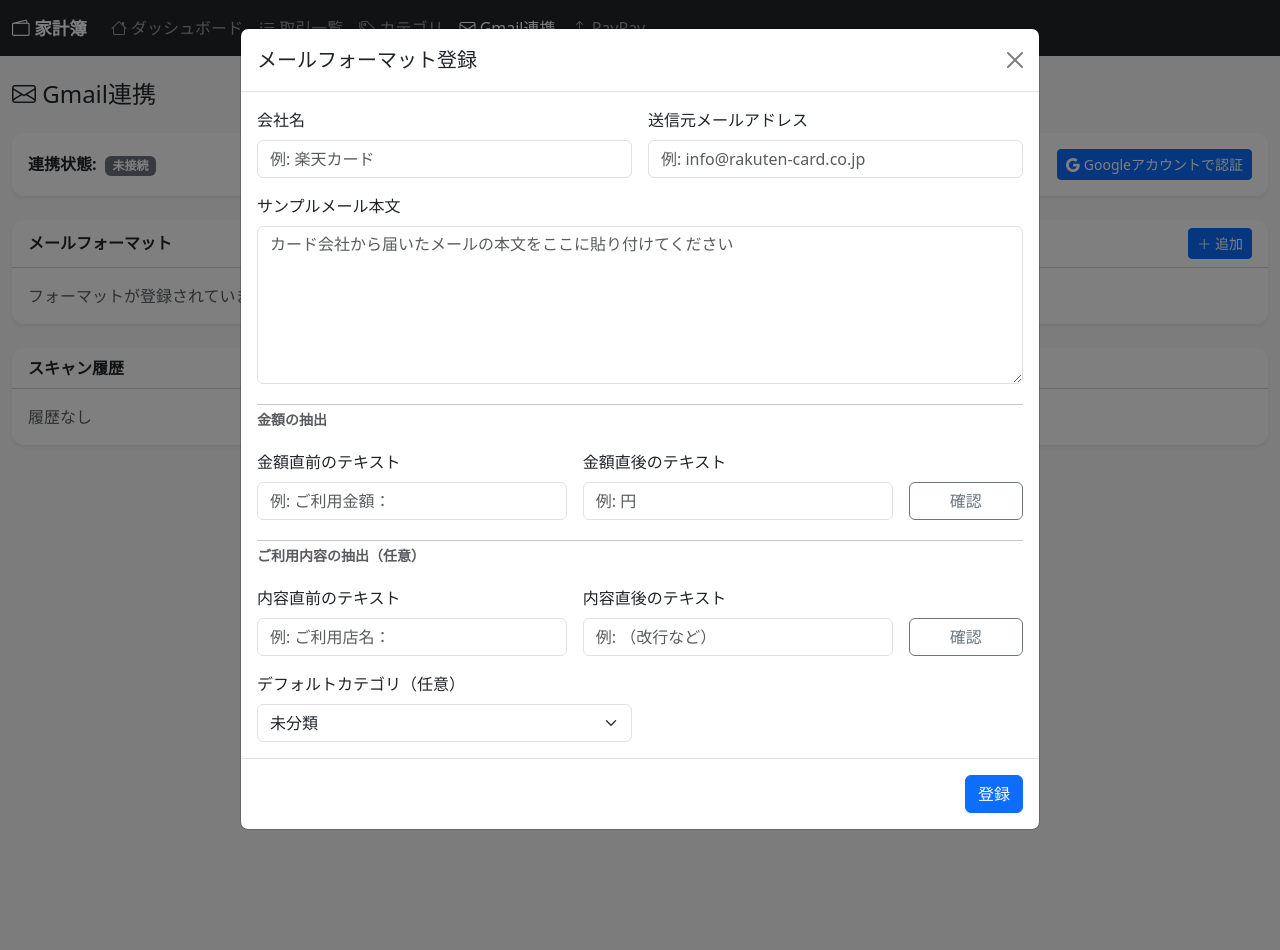
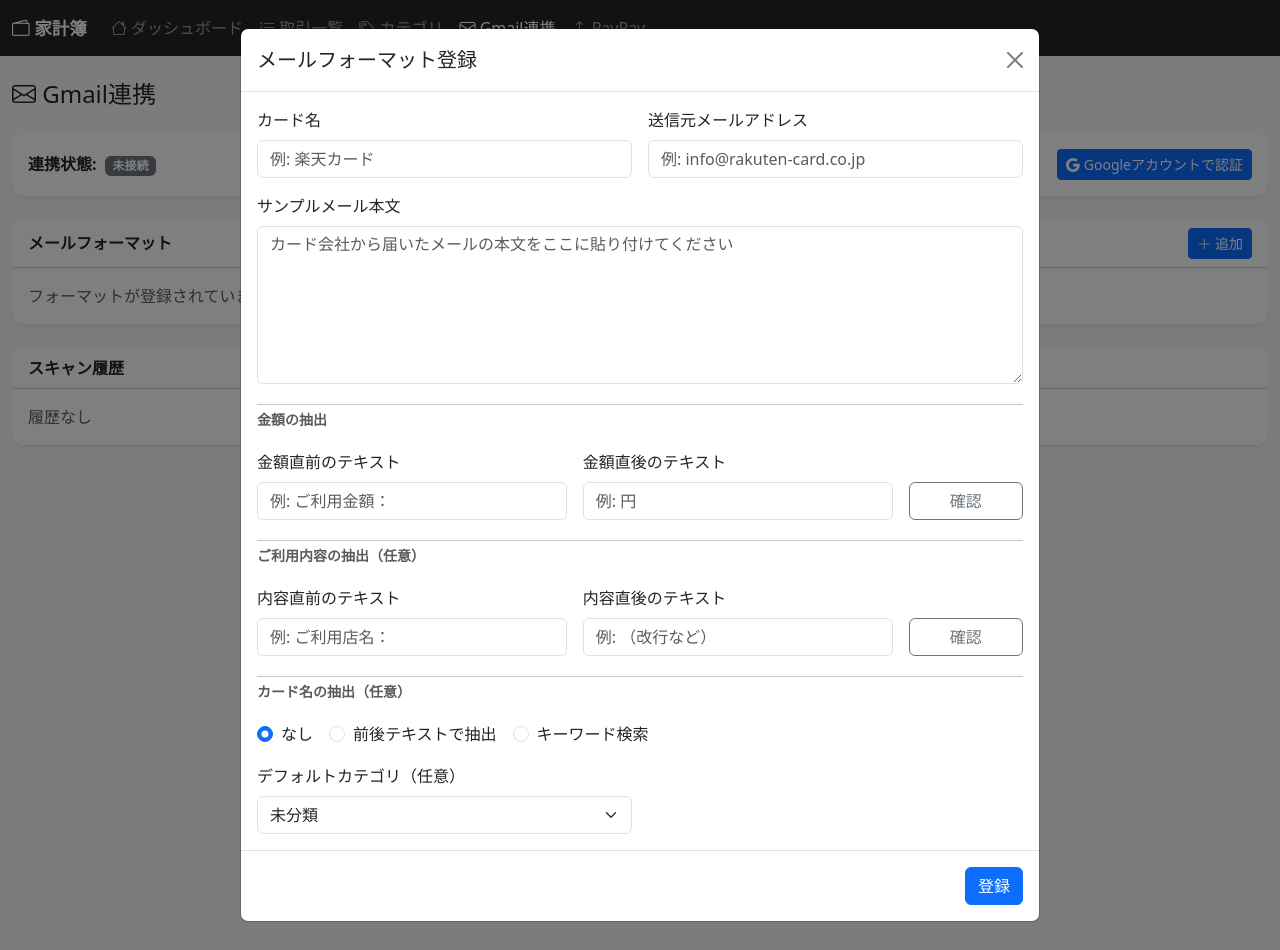
Before and after one commit to Kenta1714/household-account-book, a Flask app: page /gmail/ in a window 1280 px wide, after a click on "追加". Run offline with Flask 3, Linux system fonts and the light colour scheme.

Commit message:
メールフォーマット_カード名選択機能追加

```diff
--- a/app/models/email_format.py
+++ b/app/models/email_format.py
@@ -12,6 +12,10 @@ class EmailFormat(db.Model):
     amount_suffix = db.Column(db.String(255), nullable=False)
     content_prefix = db.Column(db.String(255), nullable=True)   # ご利用内容直前テキスト
     content_suffix = db.Column(db.String(255), nullable=True)   # ご利用内容直後テキスト
+    card_name_mode = db.Column(db.String(20), nullable=True)     # "extract" or "keyword"
+    card_name_prefix = db.Column(db.String(255), nullable=True)  # extract mode: 直前テキスト
+    card_name_suffix = db.Column(db.String(255), nullable=True)  # extract mode: 直後テキスト
+    card_name_keywords = db.Column(db.Text, nullable=True)       # keyword mode: カンマ区切りキーワード
     default_category_id = db.Column(db.Integer, db.ForeignKey("categories.id"), nullable=True)
     sample_text = db.Column(db.Text, nullable=True)
     created_at = db.Column(db.DateTime, default=datetime.utcnow)
--- a/app/routes/gmail.py
+++ b/app/routes/gmail.py
@@ -108,6 +108,10 @@ def format_new():
         amount_suffix=request.form["amount_suffix"],
         content_prefix=request.form.get("content_prefix") or None,
         content_suffix=request.form.get("content_suffix") or None,
+        card_name_mode=request.form.get("card_name_mode") or None,
+        card_name_prefix=request.form.get("card_name_prefix") or None,
+        card_name_suffix=request.form.get("card_name_suffix") or None,
+        card_name_keywords=request.form.get("card_name_keywords") or None,
         default_category_id=request.form.get("default_category_id") or None,
         sample_text=request.form.get("sample_text"),
     )
--- a/app/services/gmail_service.py
+++ b/app/services/gmail_service.py
@@ -10,7 +10,7 @@ from googleapiclient.discovery import build
 
 from app.extensions import db
 from app.models import Transaction, EmailFormat, ScanLog, ScanSkipDetail, Setting
-from app.services.email_parser import extract_amount, extract_content
+from app.services.email_parser import extract_amount, extract_content, extract_card_name
 
 _GMAIL_TOKEN_KEY = "gmail_token"
 
@@ -236,7 +236,8 @@ def _do_scan(batch: bool) -> dict:
                 continue
 
             content = extract_content(body, matched_format)
-            description = content if content else matched_format.company_name
+            card_name = extract_card_name(body, matched_format)
+            description = content if content else (card_name or matched_format.company_name)
 
             try:
                 tx_date = datetime.strptime(date_str[:16], "%a, %d %b %Y").date()
@@ -249,7 +250,7 @@ def _do_scan(batch: bool) -> dict:
                 type="expense",
                 description=description,
                 source="gmail",
-                source_detail=matched_format.company_name,
+                source_detail=card_name if card_name else matched_format.company_name,
                 external_id=external_id,
                 category_id=matched_format.default_category_id,
             )
--- a/app/templates/gmail/index.html
+++ b/app/templates/gmail/index.html
@@ -60,10 +60,11 @@
     <table class="table table-hover mb-0">
       <thead class="table-light">
         <tr>
-          <th>会社名</th>
+          <th>カード名</th>
           <th>送信元</th>
           <th>金額（前/後）</th>
           <th>ご利用内容（前/後）</th>
+          <th>カード名抽出</th>
           <th>デフォルトカテゴリ</th>
           <th></th>
         </tr>
@@ -77,6 +78,17 @@
           <td>
             {% if fmt.content_prefix %}
               <code>{{ fmt.content_prefix }}</code> / <code>{{ fmt.content_suffix }}</code>
+            {% else %}
+              <span class="text-muted small">未設定</span>
+            {% endif %}
+          </td>
+          <td>
+            {% if fmt.card_name_mode == 'extract' %}
+              <span class="badge bg-info text-dark">前後テキスト</span>
+              <small class="text-muted d-block">{{ fmt.card_name_prefix }} / {{ fmt.card_name_suffix }}</small>
+            {% elif fmt.card_name_mode == 'keyword' %}
+              <span class="badge bg-secondary">キーワード</span>
+              <small class="text-muted d-block">{{ fmt.card_name_keywords }}</small>
             {% else %}
               <span class="text-muted small">未設定</span>
             {% endif %}
@@ -161,7 +173,7 @@
         <div class="modal-body">
           <div class="row g-3">
             <div class="col-md-6">
-              <label class="form-label">会社名</label>
+              <label class="form-label">カード名</label>
               <input type="text" name="company_name" class="form-control" placeholder="例: 楽天カード" required>
             </div>
             <div class="col-md-6">
@@ -210,6 +222,64 @@
             </div>
             <div class="col-12" id="previewContentResult" style="display:none">
               <div class="alert mb-0" id="previewContentAlert"></div>
+            </div>
+
+            <!-- カード名抽出 -->
+            <div class="col-12"><hr class="my-1"><p class="mb-1 fw-bold small text-muted">カード名の抽出（任意）</p></div>
+            <div class="col-12">
+              <div class="d-flex gap-3">
+                <div class="form-check">
+                  <input class="form-check-input" type="radio" name="card_name_mode" id="cardNameModeNone"
+                         value="" checked onchange="updateCardNameMode(this.value)">
+                  <label class="form-check-label" for="cardNameModeNone">なし</label>
+                </div>
+                <div class="form-check">
+                  <input class="form-check-input" type="radio" name="card_name_mode" id="cardNameModeExtract"
+                         value="extract" onchange="updateCardNameMode(this.value)">
+                  <label class="form-check-label" for="cardNameModeExtract">前後テキストで抽出</label>
+                </div>
+                <div class="form-check">
+                  <input class="form-check-input" type="radio" name="card_name_mode" id="cardNameModeKeyword"
+                         value="keyword" onchange="updateCardNameMode(this.value)">
+                  <label class="form-check-label" for="cardNameModeKeyword">キーワード検索</label>
+                </div>
+              </div>
+            </div>
+            <div id="cardNameExtractFields" style="display:none" class="col-12">
+              <div class="row g-2">
+                <div class="col-md-5">
+                  <label class="form-label small">カード名直前のテキスト</label>
+                  <input type="text" id="cardNamePrefix" name="card_name_prefix" class="form-control"
+                         placeholder="例: カード名称：">
+                </div>
+                <div class="col-md-5">
+                  <label class="form-label small">カード名直後のテキスト</label>
+                  <input type="text" id="cardNameSuffix" name="card_name_suffix" class="form-control"
+                         placeholder="例: （改行など）">
+                </div>
+                <div class="col-md-2 d-flex align-items-end">
+                  <button type="button" class="btn btn-outline-secondary w-100" id="previewCardNameBtn">確認</button>
+                </div>
+                <div class="col-12" id="previewCardNameResult" style="display:none">
+                  <div class="alert mb-0" id="previewCardNameAlert"></div>
+                </div>
+              </div>
+            </div>
+            <div id="cardNameKeywordFields" style="display:none" class="col-12">
+              <div class="row g-2">
+                <div class="col-md-10">
+                  <label class="form-label small">キーワード（カンマ区切り）</label>
+                  <input type="text" id="cardNameKeywords" name="card_name_keywords" class="form-control"
+                         placeholder="例: Aカード,Bカード,Cカード">
+                  <div class="form-text">メール本文に含まれる最初のキーワードがカード名として使われます</div>
+                </div>
+                <div class="col-md-2 d-flex align-items-end">
+                  <button type="button" class="btn btn-outline-secondary w-100" id="checkKeywordsBtn">確認</button>
+                </div>
+                <div class="col-12" id="checkKeywordsResult" style="display:none">
+                  <div class="alert mb-0" id="checkKeywordsAlert"></div>
+                </div>
+              </div>
             </div>
 
             <div class="col-md-6">
@@ -339,6 +409,42 @@ document.getElementById('previewContentBtn').addEventListener('click', () => {
   );
 });
 
+// カード名抽出モード切替
+function updateCardNameMode(mode) {
+  document.getElementById('cardNameExtractFields').style.display = mode === 'extract' ? '' : 'none';
+  document.getElementById('cardNameKeywordFields').style.display = mode === 'keyword' ? '' : 'none';
+}
+
+document.getElementById('previewCardNameBtn').addEventListener('click', () => {
+  previewExtraction(
+    'content',
+    document.getElementById('cardNamePrefix').value,
+    document.getElementById('cardNameSuffix').value,
+    'previewCardNameResult', 'previewCardNameAlert'
+  );
+});
+
+document.getElementById('checkKeywordsBtn').addEventListener('click', () => {
+  const body = document.getElementById('sampleText').value;
+  const kws = document.getElementById('cardNameKeywords').value;
+  const resultDiv = document.getElementById('checkKeywordsResult');
+  const alertDiv = document.getElementById('checkKeywordsAlert');
+  resultDiv.style.display = '';
+  if (!body || !kws) {
+    alertDiv.className = 'alert alert-warning mb-0';
+    alertDiv.textContent = 'サンプル本文とキーワードを入力してください';
+    return;
+  }
+  const matched = kws.split(',').map(k => k.trim()).filter(k => k && body.includes(k));
+  if (matched.length > 0) {
+    alertDiv.className = 'alert alert-success mb-0';
+    alertDiv.textContent = `マッチしたキーワード: "${matched[0]}"（最初のマッチが使用されます）`;
+  } else {
+    alertDiv.className = 'alert alert-danger mb-0';
+    alertDiv.textContent = 'いずれのキーワードも本文に見つかりませんでした';
+  }
+});
+
 // スキップ詳細モーダル
 document.getElementById('skipDetailModal').addEventListener('show.bs.modal', async () => {
   const body = document.getElementById('skipDetailBody');
```
Also changed, not shown: app/__init__.py (+8 -0 lines), app/services/email_parser.py (+19 -0 lines).
